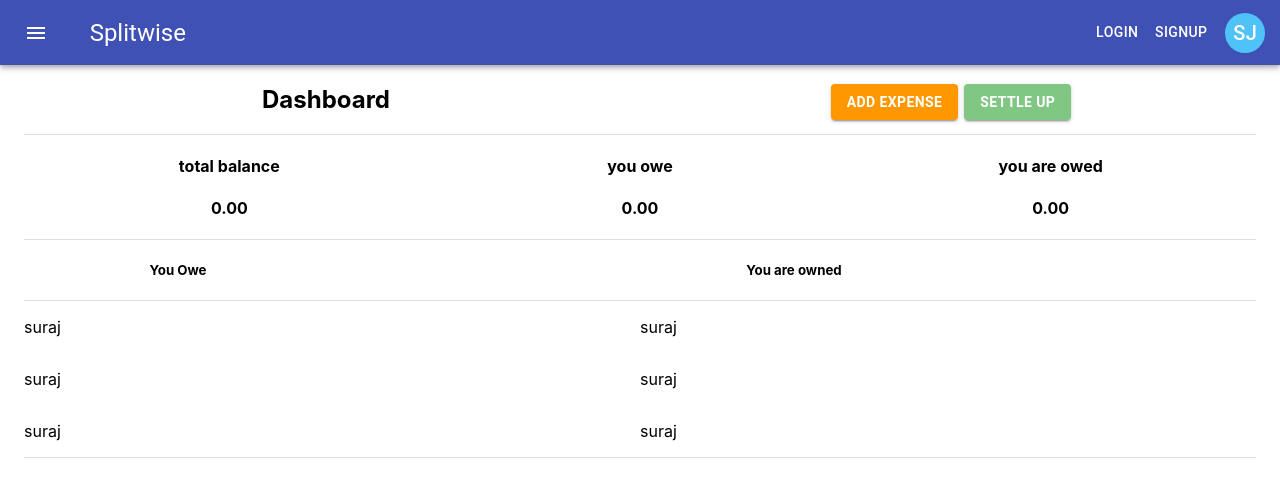
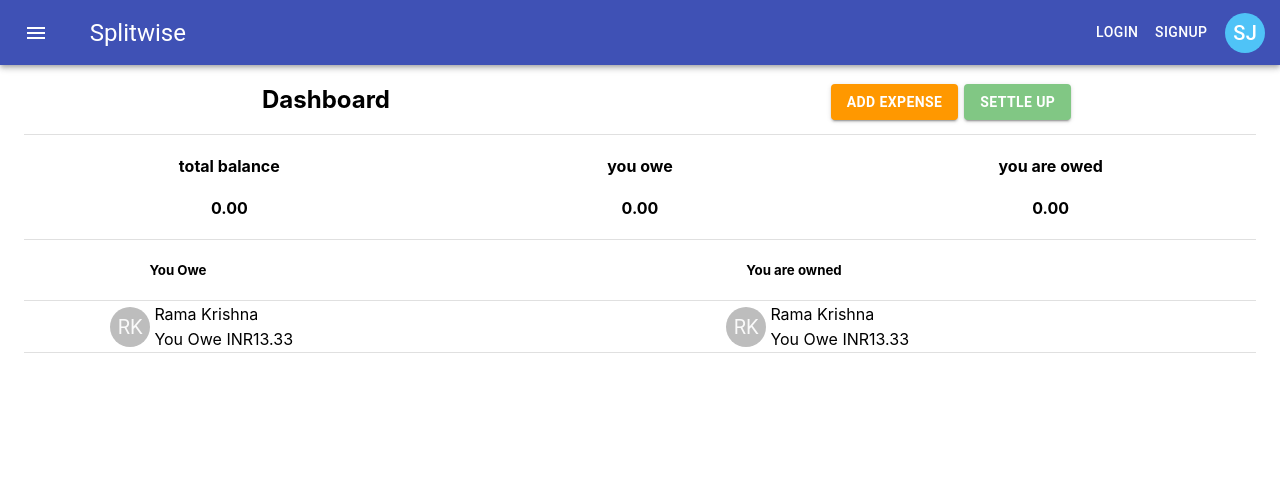
Before and after one commit to surajrockzz/splitwise-clone, a React (Create React App) app: page /dashboard in a window 1280 px wide. Shown: the top 480 px of the page. Built offline with nearby package versions, Linux system fonts and the light colour scheme.

Commit message:
added base card structure todo refactor

```diff
--- a/src/Components/DashBoardComponents/IndividualBalanceInfo.js
+++ b/src/Components/DashBoardComponents/IndividualBalanceInfo.js
@@ -1,6 +1,22 @@
 import React from 'react'
-import { Grid, Divider } from '@material-ui/core';
+import { Grid, Divider, Avatar } from '@material-ui/core';
+import { makeStyles } from '@material-ui/styles';
+
+const useStyles = makeStyles({
+    pId:{
+        margin: 0,
+        padding: '1% 0 1% 0'
+    },
+    pLeftYo: {
+        paddingLeft: '14%'
+    },
+    pLeftYao: {
+        paddingLeft: '8%'
+    },
+
+});
 const IndividualBalanceInfo = ({ name, text }) => {
+    const classes = useStyles();
     return (
         <>
             <Grid container alignContent="flex-end">
@@ -19,18 +35,40 @@ const IndividualBalanceInfo = ({ name, text }) => {
             <Grid container xs={12}>
             <Grid
                 container
+                item
                 direction="column"
                 justify="flex-start"
-                    alignItems="flex-start"
+                alignItems="flex-end"
                 xs={6}
-                ><p>suraj</p><p>suraj</p><p>suraj</p></Grid>
+            >
+                <Grid container xs={12} className = {classes.pLeftYo}>
+                    <Grid container item xs={1} alignItems="center">
+                        <Avatar>RK</Avatar>
+                    </Grid>
+                    <Grid container item xs={6} direction = "column" alignItems="flex-start" justify="flex-start">
+                        <p className = {classes.pId}>Rama Krishna</p>
+                        <p className = {classes.pId}>You Owe INR13.33</p>
+                    </Grid>
+                </Grid>
+            </Grid>
             <Grid
                 container
+                item
                 direction="column"
                 justify="flex-start"
-                    alignItems="flex-start"
+                alignItems="flex-end"
                 xs={6}
-                ><p>suraj</p><p>suraj</p><p>suraj</p></Grid>
+            >
+                <Grid container xs={12} className = {classes.pLeftYo}>
+                    <Grid container item xs={1} alignItems="center">
+                        <Avatar>RK</Avatar>
+                    </Grid>
+                    <Grid container item xs={6} direction = "column" alignItems="flex-start" justify="flex-start">
+                        <p className = {classes.pId}>Rama Krishna</p>
+                        <p className = {classes.pId}>You Owe INR13.33</p>
+                    </Grid>
+                </Grid>
+            </Grid>
          </Grid>
         </>
     )
```
Lines whose indentation alone changed are shown as unchanged.
